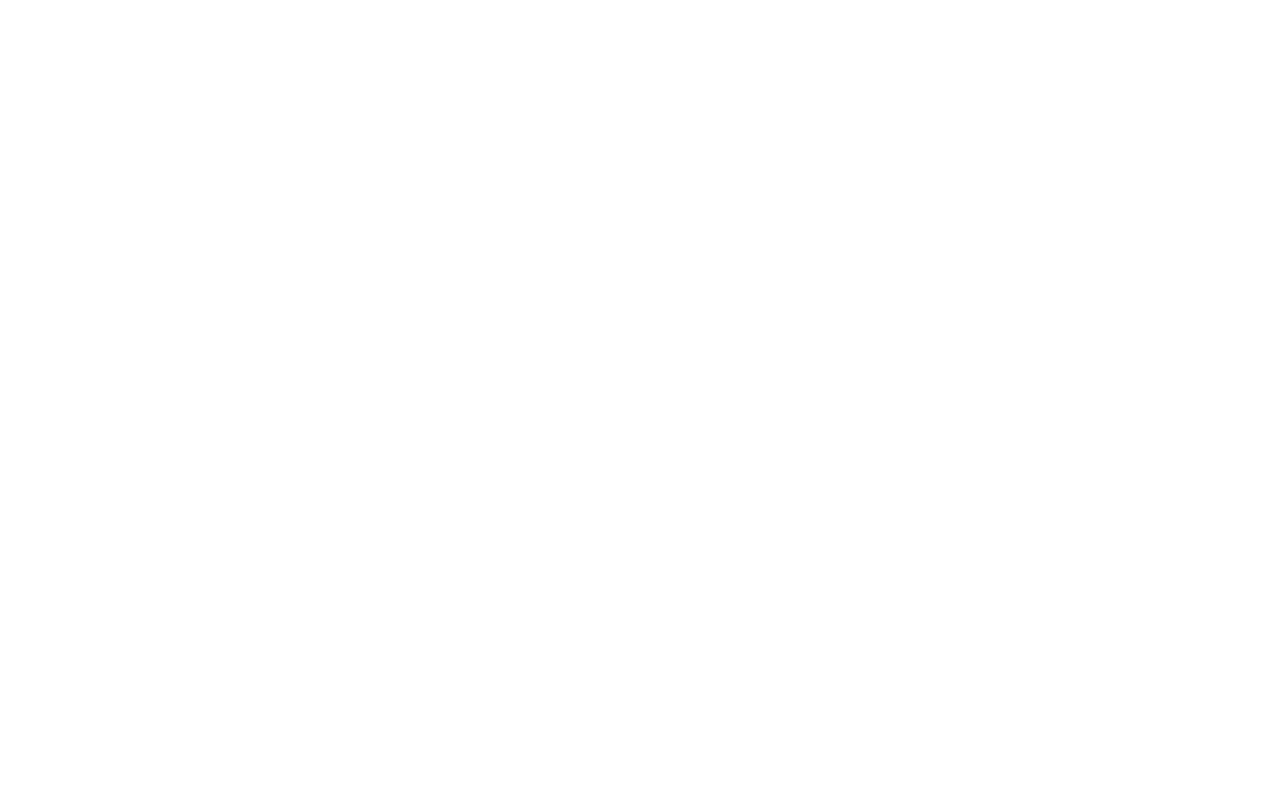
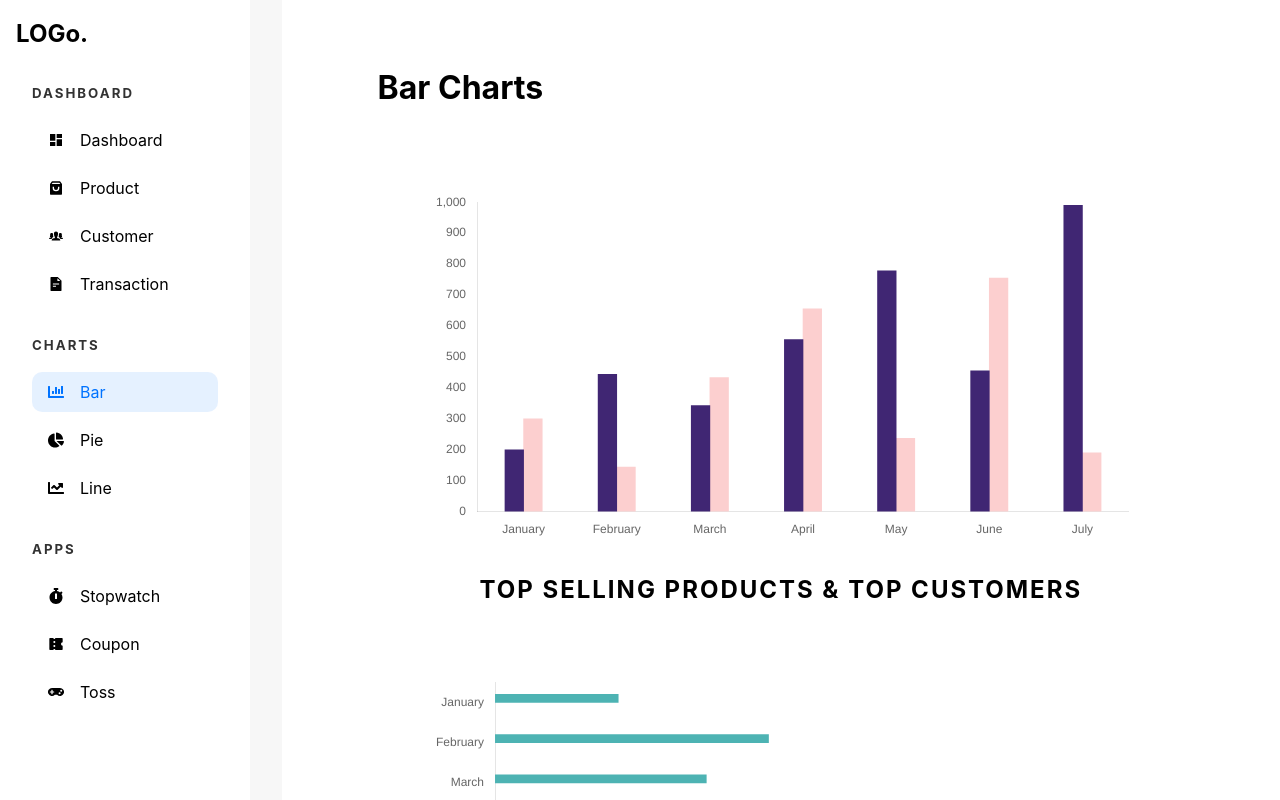
Before and after one commit to ProgramerSalar/Admin-dashboard-2024, a React (Vite) app: page /admin/chart/bar in a window 1280 px wide. Before the commit this address had no page. Built offline with nearby package versions, Linux system fonts and the light colour scheme.

Commit message:
chart page

```diff
--- a/src/App.tsx
+++ b/src/App.tsx
@@ -1,59 +1,54 @@
-import {BrowserRouter as Router, Routes, Route} from "react-router-dom"
-import {Suspense, lazy} from 'react'
-import Loader from "./components/Loader"
-import NewProduct from "./pages/magement/NewProduct"
-import ProductManagement from "./pages/magement/ProductManagement"
-import TransactionManagement from "./pages/magement/TransactionManagement"
-
-
+import { BrowserRouter as Router, Routes, Route } from "react-router-dom";
+import { Suspense, lazy } from "react";
+import Loader from "./components/Loader";
+import BarCharts from "./pages/charts/BarCharts";
+import PiCharts from "./pages/charts/PiCharts";
+import LineCharts from "./pages/charts/LineCharts";
 
 
 // imports
-const Dashboard = lazy(() => import("./pages/Dashboard"))
-const Product = lazy(() => import("./pages/Product"))
-const Customer = lazy(() => import("./pages/Customer"))
-const Transaction = lazy(() => import("./pages/Transaction"))
-
-
-
-
-
-
+const Dashboard = lazy(() => import("./pages/Dashboard"));
+const Product = lazy(() => import("./pages/Product"));
+const Customer = lazy(() => import("./pages/Customer"));
+const Transaction = lazy(() => import("./pages/Transaction"));
+const NewProduct = lazy(() => import("./pages/magement/NewProduct"));
+const ProductManagement = lazy(
+  () => import("./pages/magement/ProductManagement")
+);
+const TransactionManagement = lazy(
+  () => import("./pages/magement/TransactionManagement")
+);
 
 const App = () => {
   return (
     <Router>
-      <Suspense fallback={<Loader/>}>
+      <Suspense fallback={<Loader />}>
         <Routes>
-        <Route path="/admin/dashboard" element={<Dashboard />}  />
-        <Route path="/admin/product" element={<Product />}  />
-        <Route path="/admin/customer" element={<Customer />}  />
-        <Route path="/admin/transaction" element={<Transaction />}  />
-
-
+          <Route path="/admin/dashboard" element={<Dashboard />} />
+          <Route path="/admin/product" element={<Product />} />
+          <Route path="/admin/customer" element={<Customer />} />
+          <Route path="/admin/transaction" element={<Transaction />} />
 
           {/* charts  */}
 
+          <Route path="/admin/chart/bar" element={<BarCharts/>}/>
+          <Route path="/admin/chart/pie" element={<PiCharts/>}/>
+          <Route path="/admin/chart/line" element={<LineCharts/>}/>
 
           {/* Apps  */}
 
-
           {/* management  */}
 
-
-          <Route path="/admin/product/new" element={<NewProduct/>} />
-          <Route path="/admin/product/:id" element={<ProductManagement/>} />
-          <Route path="/admin/transaction/:id" element={<TransactionManagement/>} />
-
-
-
-
+          <Route path="/admin/product/new" element={<NewProduct />} />
+          <Route path="/admin/product/:id" element={<ProductManagement />} />
+          <Route
+            path="/admin/transaction/:id"
+            element={<TransactionManagement />}
+          />
         </Routes>
       </Suspense>
+    </Router>
+  );
+};
 
-
-    </Router>
-  )
-}
-
-export default App
+export default App;
--- /dev/null
+++ b/src/pages/charts/BarCharts.tsx
@@ -0,0 +1,56 @@
+import AdminSidebar from "../../components/AdminSideBar";
+import { BarChart } from "../../components/Chart";
+
+const months = [
+  "January",
+  "February",
+  "March",
+  "April",
+  "May",
+  "June",
+  "July",
+  "Aug",
+  "Sept",
+  "Oct",
+  "Nov",
+  "Dec",
+];
+
+const BarCharts = () => {
+  return (
+    <div className="adminContainer">
+      <AdminSidebar />
+      <main className="chart-container">
+        <h1>Bar Charts</h1>
+        <section>
+          <BarChart
+            data_1={[200, 444, 343, 556, 778, 455, 990]}
+            data_2={[300, 144, 433, 655, 237, 755, 190]}
+            title_1="Products"
+            title_2="Users"
+            bgColor_1={`hsl(260,50%,30%)`}
+            bgColor_2={`hsl(360,90%,90%)`}
+          />
+          <h2>Top Selling Products & Top Customers</h2>
+        </section>
+        <section>
+          <BarChart
+            horizontal={true}
+            data_1={[
+              200, 444, 343, 556, 778, 455, 990, 444, 122, 334, 890, 909,
+            ]}
+            data_2={[]}
+            title_1="Products"
+            title_2=""
+            bgColor_1={`hsl(180, 40%, 50%)`}
+            bgColor_2=""
+            labels={months}
+          />
+          <h2>Orders throughout the year</h2>
+        </section>
+      </main>
+    </div>
+  );
+};
+
+export default BarCharts;
--- /dev/null
+++ b/src/pages/charts/LineCharts.tsx
@@ -0,0 +1,11 @@
+
+
+const LineCharts = () => {
+  return (
+    <div>
+      Line Chart
+    </div>
+  )
+}
+
+export default LineCharts
--- /dev/null
+++ b/src/pages/charts/PiCharts.tsx
@@ -0,0 +1,11 @@
+
+
+const PiCharts = () => {
+  return (
+    <div>
+      Picharts
+    </div>
+  )
+}
+
+export default PiCharts
--- /dev/null
+++ b/src/styles/_chart.scss
@@ -0,0 +1,25 @@
+.chart-container {
+    background-color: white;
+    padding: 4rem;
+    overflow-y: auto;
+    > h1 {
+      margin: 0 0 5rem 2rem;
+    }
+    > section {
+      width: 80%;
+      margin: 4rem auto;
+
+      > div {
+        max-width: 25rem;
+        margin: auto;
+        margin-top: 6rem;
+        margin-bottom: -1rem;
+      }
+
+      > h2 {
+        margin: 2rem 0;
+        text-align: center;
+        @include heading(2px);
+      }
+    }
+  }
--- a/src/styles/app.scss
+++ b/src/styles/app.scss
@@ -2,6 +2,7 @@
 @import "_mixin";
 @import "dashboard";
 @import "products";
+@import "chart";
 
 :root {
   font-family: Inter, system-ui, Avenir, Helvetica, Arial, sans-serif;
```
Also changed, not shown: Screenshot 2024-01-10 124400.png (added), 1 other file (tests, documents, lock files or other folders). Lines whose indentation alone changed are shown as unchanged.
